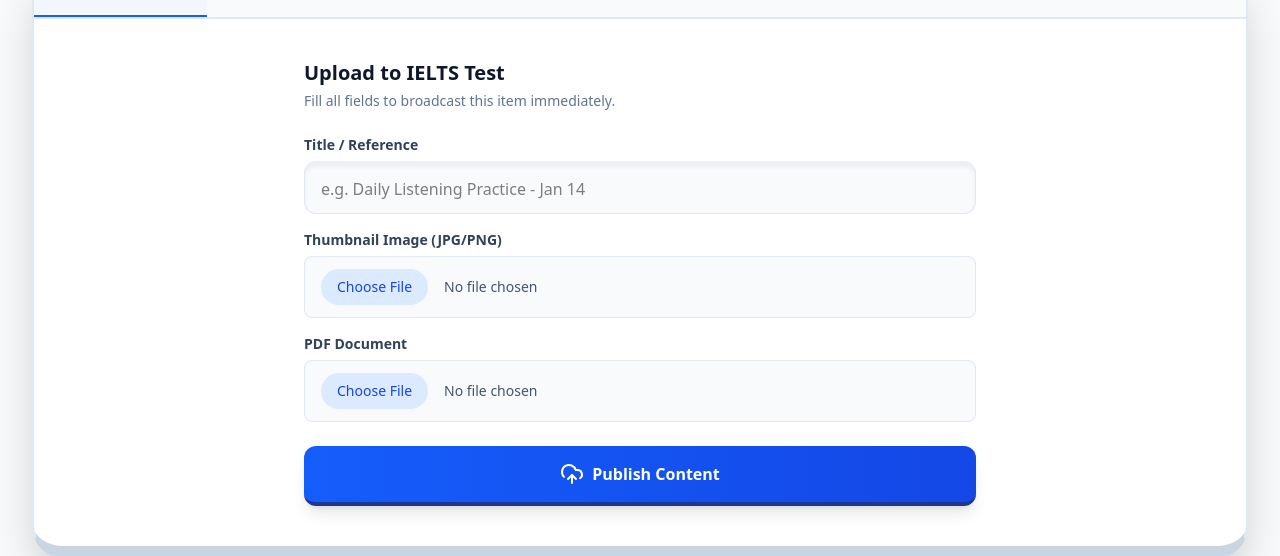
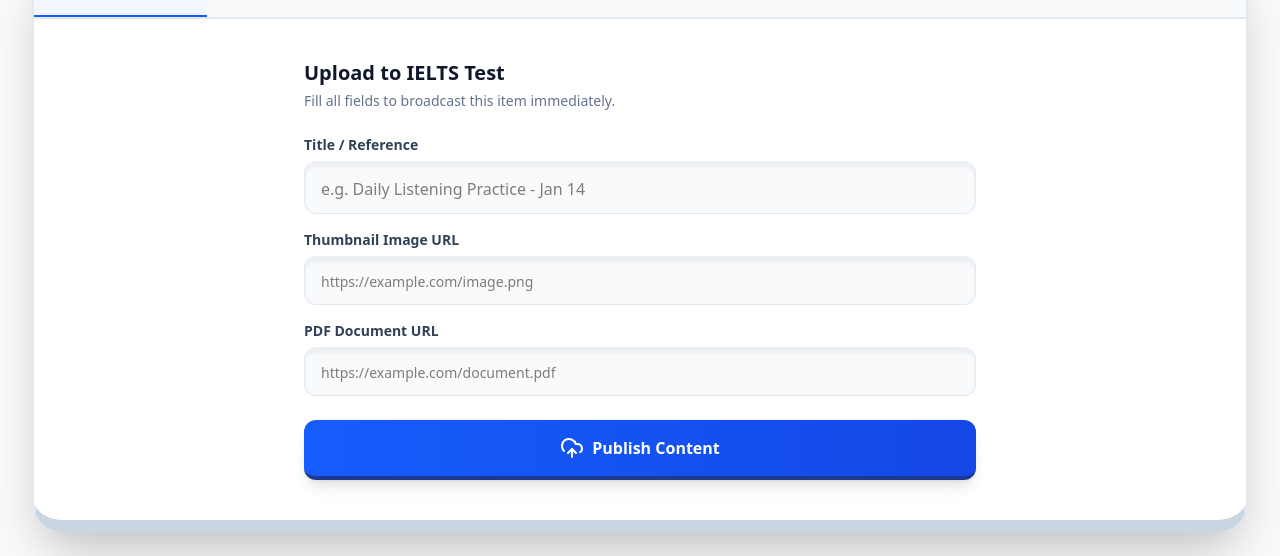
Before and after one commit to jahidhasanemon2211/IELTS-Practice, a React (Vite) app: page /admin/dashboard in a window 1280 px wide. Shown: the part 235-791 px from the top of the page. Built offline with nearby package versions, Linux system fonts and the light colour scheme; no server answers; sample sign-in values are in the browser's storage.

Commit message:
AdminDashboard.tsx

```diff
--- a/src/pages/AdminDashboard.tsx
+++ b/src/pages/AdminDashboard.tsx
@@ -2,8 +2,7 @@
 import { useNavigate } from 'react-router-dom';
 import { LogOut, UploadCloud, Trophy, CheckCircle2, Loader2 } from 'lucide-react';
 import { collection, addDoc } from 'firebase/firestore';
-import { ref, uploadBytes, getDownloadURL } from 'firebase/storage';
-import { db, storage } from '../firebase';
+import { db } from '../firebase';
 import { cn } from '../lib/utils';
 
 type Tab = 'ielts' | 'next-prep' | 'result';
@@ -13,6 +12,7 @@
   const [activeTab, setActiveTab] = useState<Tab>('ielts');
   const [loading, setLoading] = useState(false);
   const [successMsg, setSuccessMsg] = useState('');
+  const [errorMsg, setErrorMsg] = useState('');
 
   // Logout on mount if no token
   useEffect(() => {
@@ -36,29 +36,15 @@
     e.preventDefault();
     setLoading(true);
     setSuccessMsg('');
+    setErrorMsg('');
 
     const form = e.target as HTMLFormElement;
     const formData = new FormData(form);
     const title = formData.get('title') as string;
-    const thumbnailFile = formData.get('thumbnail') as File;
-    const pdfFile = formData.get('pdf') as File;
+    const thumbnailUrl = formData.get('thumbnail') as string;
+    const pdfUrl = formData.get('pdf') as string;
 
     try {
-      let thumbnailUrl = '';
-      let pdfUrl = '';
-
-      if (thumbnailFile && thumbnailFile.name) {
-        const thumbRef = ref(storage, `thumbnails/${Date.now()}-${thumbnailFile.name}`);
-        await uploadBytes(thumbRef, thumbnailFile);
-        thumbnailUrl = await getDownloadURL(thumbRef);
-      }
-
-      if (pdfFile && pdfFile.name) {
-        const pdfRef = ref(storage, `pdfs/${Date.now()}-${pdfFile.name}`);
-        await uploadBytes(pdfRef, pdfFile);
-        pdfUrl = await getDownloadURL(pdfRef);
-      }
-
       const newTest = {
         title,
         type: activeTab,
@@ -73,7 +59,7 @@
       form.reset();
     } catch (err: any) {
       console.error(err);
-      alert('Error uploading to Firebase: ' + err.message);
+      setErrorMsg(`Error uploading: Please ensure Firebase Storage is enabled in your Firebase Console. (${err.message})`);
     } finally {
       setLoading(false);
     }
@@ -84,6 +70,7 @@
     e.preventDefault();
     setLoading(true);
     setSuccessMsg('');
+    setErrorMsg('');
 
     const form = e.target as HTMLFormElement;
     const formData = new FormData(form);
@@ -103,7 +90,7 @@
       form.reset();
     } catch (err: any) {
       console.error(err);
-      alert('Error saving result: ' + err.message);
+      setErrorMsg('Error saving result: ' + err.message);
     } finally {
       setLoading(false);
     }
@@ -161,12 +148,18 @@
 
           {successMsg && (
             <div className="absolute top-6 left-6 right-6 bg-green-50 border border-green-200 text-green-700 p-4 rounded-lg flex items-center gap-3 animate-in slide-in-from-top-2">
-              <CheckCircle2 className="text-green-600" />
+              <CheckCircle2 className="text-green-600 shrink-0" />
               <span className="font-medium">{successMsg}</span>
             </div>
           )}
 
-          <div className={cn("max-w-2xl mx-auto transition-all", successMsg ? "mt-16" : "mt-0")}>
+          {errorMsg && (
+            <div className="absolute top-6 left-6 right-6 bg-red-50 border border-red-200 text-red-700 p-4 rounded-lg flex gap-3 animate-in slide-in-from-top-2">
+              <span className="font-medium whitespace-pre-wrap">{errorMsg}</span>
+            </div>
+          )}
+
+          <div className={cn("max-w-2xl mx-auto transition-all", (successMsg || errorMsg) ? "mt-24" : "mt-0")}>
 
             {/* File Upload Variant Form */}
             {(activeTab === 'ielts' || activeTab === 'next-prep') && (
@@ -195,29 +188,29 @@
 
                   <div>
                     <label className="block text-sm font-semibold text-slate-700 mb-1.5" htmlFor="thumbnail">
-                      Thumbnail Image (JPG/PNG)
+                      Thumbnail Image URL
                     </label>
                     <input
                       id="thumbnail"
                       name="thumbnail"
-                      type="file"
-                      accept="image/*"
+                      type="url"
+                      placeholder="https://example.com/image.png"
                       required
-                      className="w-full px-4 py-3 bg-slate-50 border border-slate-200 rounded-lg cursor-pointer file:mr-4 file:py-2 file:px-4 file:rounded-full file:border-0 file:bg-blue-100 file:text-blue-700 hover:file:bg-blue-200 transition-colors text-sm text-slate-600"
+                      className="w-full px-4 py-3 bg-slate-50 border border-slate-200 border-t-4 border-t-slate-200/50 shadow-inner rounded-xl focus:outline-none focus:ring-2 focus:ring-blue-500 focus:bg-white text-sm"
                     />
                   </div>
 
                   <div>
                     <label className="block text-sm font-semibold text-slate-700 mb-1.5" htmlFor="pdf">
-                      PDF Document
+                      PDF Document URL
                     </label>
                     <input
                       id="pdf"
                       name="pdf"
-                      type="file"
-                      accept="application/pdf"
+                      type="url"
+                      placeholder="https://example.com/document.pdf"
                       required
-                      className="w-full px-4 py-3 bg-slate-50 border border-slate-200 rounded-lg cursor-pointer file:mr-4 file:py-2 file:px-4 file:rounded-full file:border-0 file:bg-blue-100 file:text-blue-700 hover:file:bg-blue-200 transition-colors text-sm text-slate-600"
+                      className="w-full px-4 py-3 bg-slate-50 border border-slate-200 border-t-4 border-t-slate-200/50 shadow-inner rounded-xl focus:outline-none focus:ring-2 focus:ring-blue-500 focus:bg-white text-sm"
                     />
                   </div>
                 </div>
```
